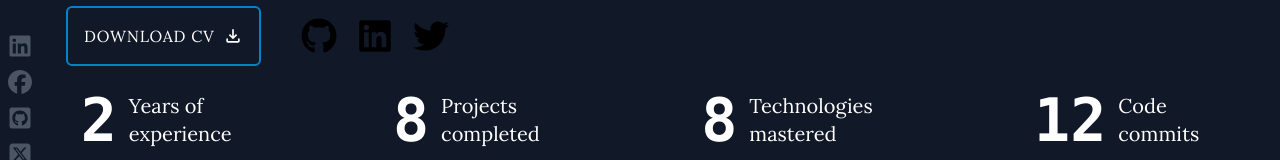
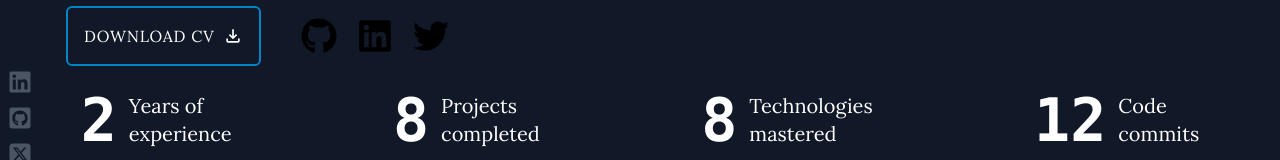
Before and after one commit to zubayerfarazi/zrfportfolio, a React (Create React App) app: page / in a window 1280 px wide. Shown: the part 506-666 px from the top of the page. Built offline with nearby package versions, Linux system fonts and the light colour scheme; a web font is replaced by a local one.

Commit message:
remove the facebook link

```diff
--- a/src/components/LEFTSLIDER/LeftSlider.js
+++ b/src/components/LEFTSLIDER/LeftSlider.js
@@ -14,9 +14,9 @@ const LeftSlider = () => {
           <Link to="https://www.linkedin.com/in/zubayerfarazi" target="_blank">
             <FaLinkedin className="text-gray-600 text-2xl cursor-pointer hover:text-white" />
           </Link>
-          <Link to="https://www.facebook.com/zubayer.forazi" target="_blank">
+          {/* <Link to="https://www.facebook.com/zubayer.forazi" target="_blank">
             <FaFacebook className="text-gray-600 text-2xl cursor-pointer hover:text-white" />
-          </Link>
+          </Link> */}
           <Link to="https://github.com/zubayerfarazi" target="_blank">
             <FaGithubSquare className="text-gray-600 text-2xl cursor-pointer hover:text-white" />
           </Link>
--- a/src/pages/HOME/Contact.js
+++ b/src/pages/HOME/Contact.js
@@ -43,7 +43,7 @@ const Contact = () => {
 
   return (
     <div className="w-full bg-gray-900 dark:bg-gray-900 text-black dark:text-white pt-10 pb-10">
-      <h1 className="text-center tracking-widest text-white">Get in Touch</h1>
+      <h1 className="text-center tracking-widest text-sky-200">Get in Touch</h1>
       <h1 className="text-3xl md:text-5xl font-bold text-center text-white">
         Contact Me
       </h1>
```
